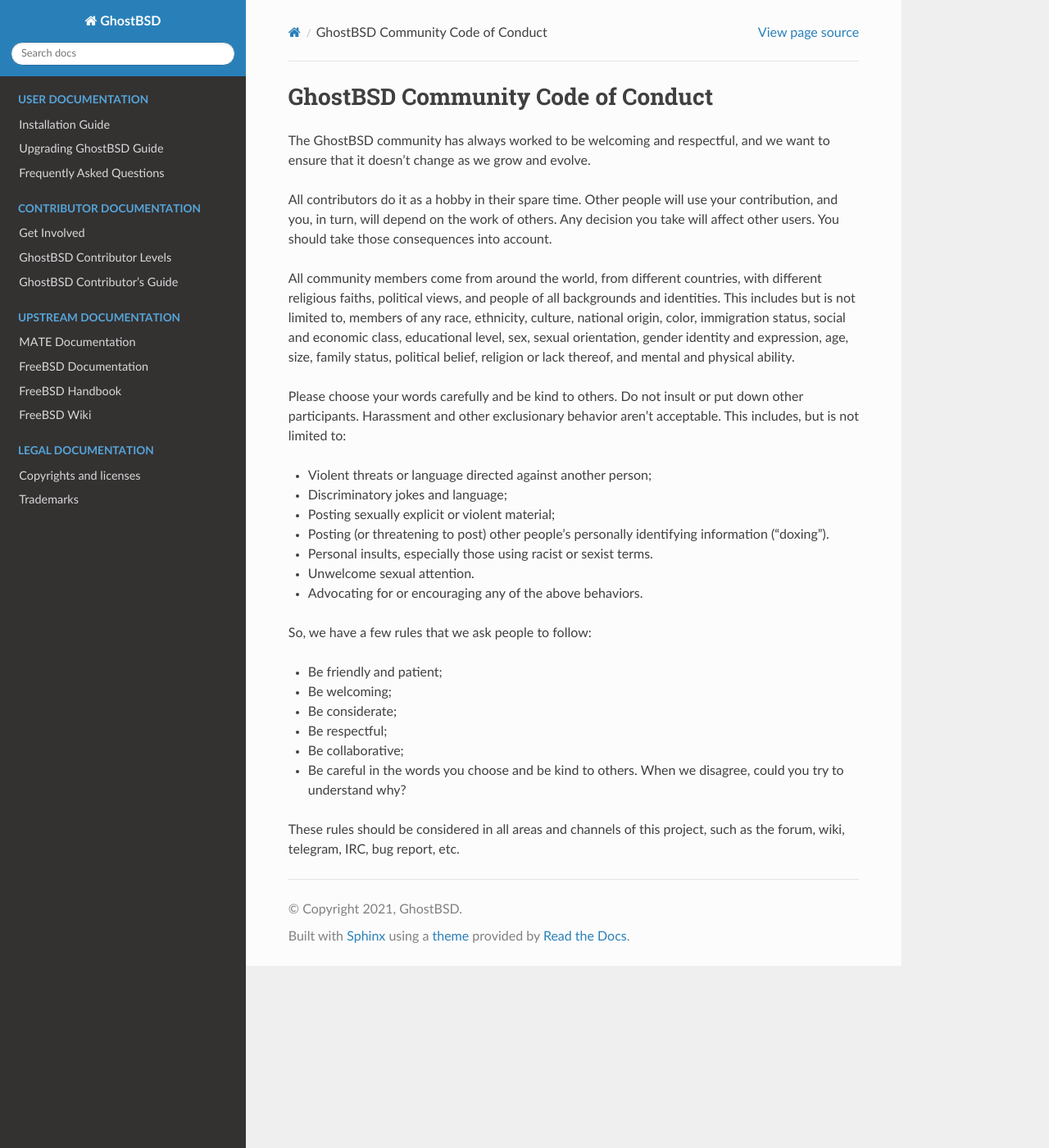
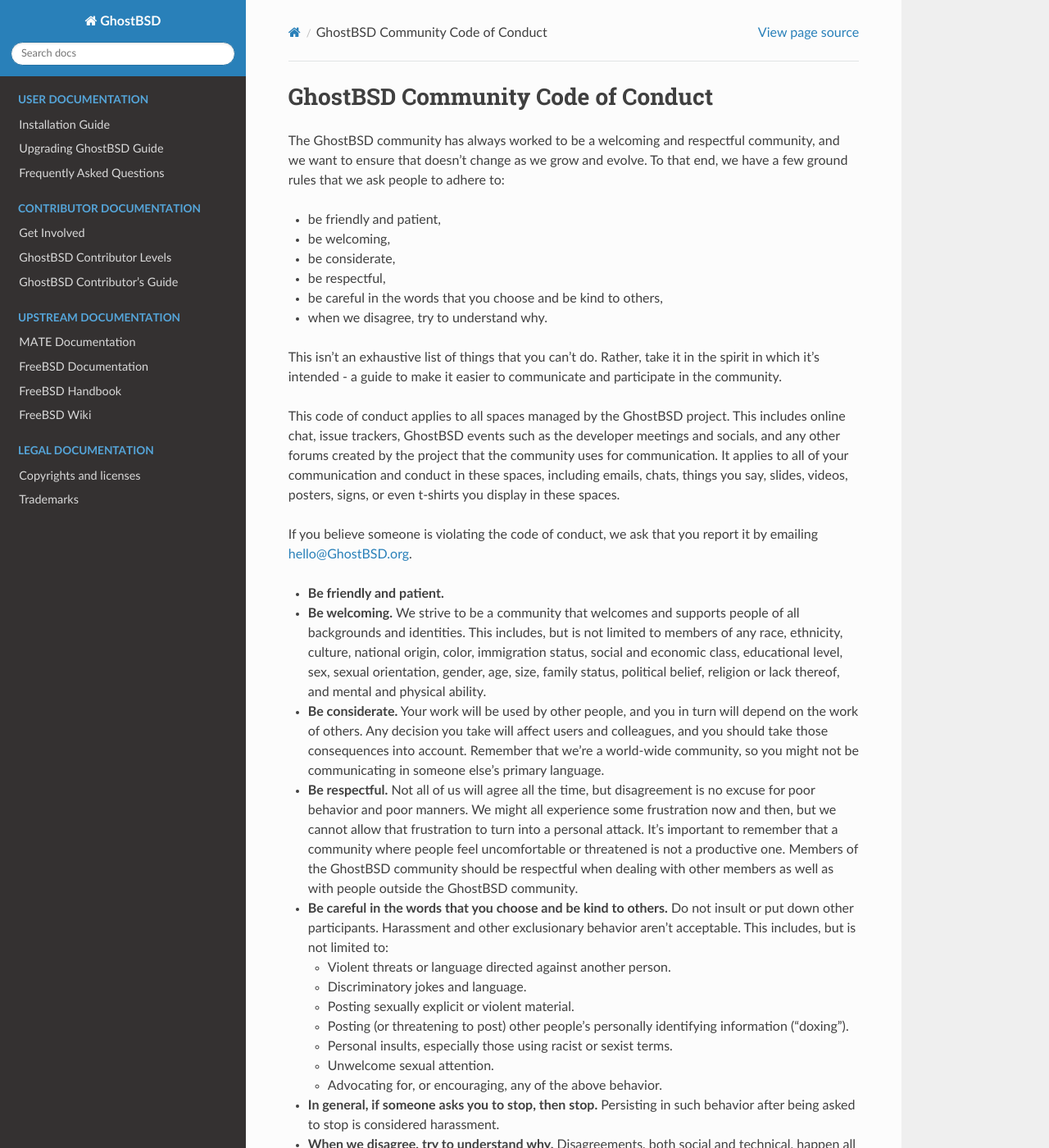
Before and after one commit to ghostbsd/documentation, a Sphinx documentation site: the page built from source/CoC.md, in a window 1280 px wide and 1400 px high. Shown: the whole window at 82% size. Built offline with Sphinx 7.4.7 and the Read the Docs theme 2.0.0, drawn with Linux system fonts in a browser that asks for light colours; some of the changed text lies outside the part shown.

Commit message:
Updated the CoC to be like the FreeBSD CoC

```diff
--- a/source/CoC.md
+++ b/source/CoC.md
@@ -1,29 +1,36 @@
 GhostBSD Community Code of Conduct
 ==================================
 
-The GhostBSD community has always worked to be welcoming and respectful, and we want to ensure that it doesn't change as we grow and evolve.
+The GhostBSD community has always worked to be a welcoming and respectful community, and we want to ensure that doesn’t change as we grow and evolve. To that end, we have a few ground rules that we ask people to adhere to:
+* be friendly and patient,
+* be welcoming,
+* be considerate,
+* be respectful,
+* be careful in the words that you choose and be kind to others,
+* when we disagree, try to understand why.
 
-All contributors do it as a hobby in their spare time. Other people will use your contribution, and you, in turn, will depend on the work of others. Any decision you take will affect other users. You should take those consequences into account.
+This isn’t an exhaustive list of things that you can’t do. Rather, take it in the spirit in which it’s intended - a guide to make it easier to communicate and participate in the community.
 
-All community members come from around the world, from different countries, with different religious faiths, political views, and people of all backgrounds and identities. This includes but is not limited to, members of any race, ethnicity, culture, national origin, color, immigration status, social and economic class, educational level, sex, sexual orientation, gender identity and expression, age, size, family status, political belief, religion or lack thereof, and mental and physical ability.
+This code of conduct applies to all spaces managed by the GhostBSD project. This includes online chat, issue trackers, GhostBSD events such as the developer meetings and socials, and any other forums created by the project that the community uses for communication. It applies to all of your communication and conduct in these spaces, including emails, chats, things you say, slides, videos, posters, signs, or even t-shirts you display in these spaces.
 
-Please choose your words carefully and be kind to others. Do not insult or put down other participants. Harassment and other exclusionary behavior aren't acceptable. This includes, but is not limited to:
+If you believe someone is violating the code of conduct, we ask that you report it by emailing  [hello@GhostBSD.org](mailto:hello@GhostBSD.org?subject=Reported%20CoC%20Violation).
+* **Be friendly and patient.**
+* **Be welcoming.** We strive to be a community that welcomes and supports people of all backgrounds and identities. This includes, but is not limited to members of any race, ethnicity, culture, national origin, color, immigration status, social and economic class, educational level, sex, sexual orientation, gender, age, size, family status, political belief, religion or lack thereof, and mental and physical ability.
+* **Be considerate.** Your work will be used by other people, and you in turn will depend on the work of others. Any decision you take will affect users and colleagues, and you should take those consequences into account. Remember that we’re a world-wide community, so you might not be communicating in someone else’s primary language.
+* **Be respectful.** Not all of us will agree all the time, but disagreement is no excuse for poor behavior and poor manners. We might all experience some frustration now and then, but we cannot allow that frustration to turn into a personal attack. It’s important to remember that a community where people feel uncomfortable or threatened is not a productive one. Members of the GhostBSD community should be respectful when dealing with other members as well as with people outside the GhostBSD community.
+* **Be careful in the words that you choose and be kind to others.** Do not insult or put down other participants. Harassment and other exclusionary behavior aren’t acceptable. This includes, but is not limited to:
+  * Violent threats or language directed against another person.
+  * Discriminatory jokes and language.
+  * Posting sexually explicit or violent material.
+  * Posting (or threatening to post) other people’s personally identifying information ("doxing").
+  * Personal insults, especially those using racist or sexist terms.
+  * Unwelcome sexual attention.
+  * Advocating for, or encouraging, any of the above behavior.
+* **In general, if someone asks you to stop, then stop.** Persisting in such behavior after being asked to stop is considered harassment.
+* **When we disagree, try to understand why.** Disagreements, both social and technical, happen all the time and GhostBSD is no exception. It is important that we resolve disagreements and differing views constructively. Remember that we’re different. The strength of GhostBSD comes from its varied community, people from a wide range of backgrounds. Different people have different perspectives on issues. Being unable to understand why someone holds a viewpoint doesn’t mean that they’re wrong. Don’t forget that it is human to err and blaming each other doesn’t get us anywhere. Instead, focus on helping to resolve issues and learning from mistakes.
 
-* Violent threats or language directed against another person;
-* Discriminatory jokes and language;
-* Posting sexually explicit or violent material;
-* Posting (or threatening to post) other people's personally identifying information ("doxing").
-* Personal insults, especially those using racist or sexist terms.
-* Unwelcome sexual attention.
-* Advocating for or encouraging any of the above behaviors.
+## Questions?
+If you have questions, please feel free to contact the GhostBSD Code of Conduct Committee by emailing [hello@GhostBSD.org](mailto:hello@GhostBSD.org?subject=Code%20of%20Conduct%20Question).
 
-So, we have a few rules that we ask people to follow:
-
-* Be friendly and patient;
-* Be welcoming;
-* Be considerate;
-* Be respectful;
-* Be collaborative;
-* Be careful in the words you choose and be kind to others. When we disagree, could you try to understand why?
-
-These rules should be considered in all areas and channels of this project, such as the forum, wiki, telegram, IRC, bug report, etc.
+## Thanks!
+This text is based on the [FreeBSD CoC](https://www.freebsd.org/internal/code-of-conduct/), which is base on the LLVM Project’s [draft CoC](https://llvm.org/docs/CodeOfConduct.html), which is in turn is base on the [Django Project Code of Conduct](https://www.djangoproject.com/conduct/).
```
